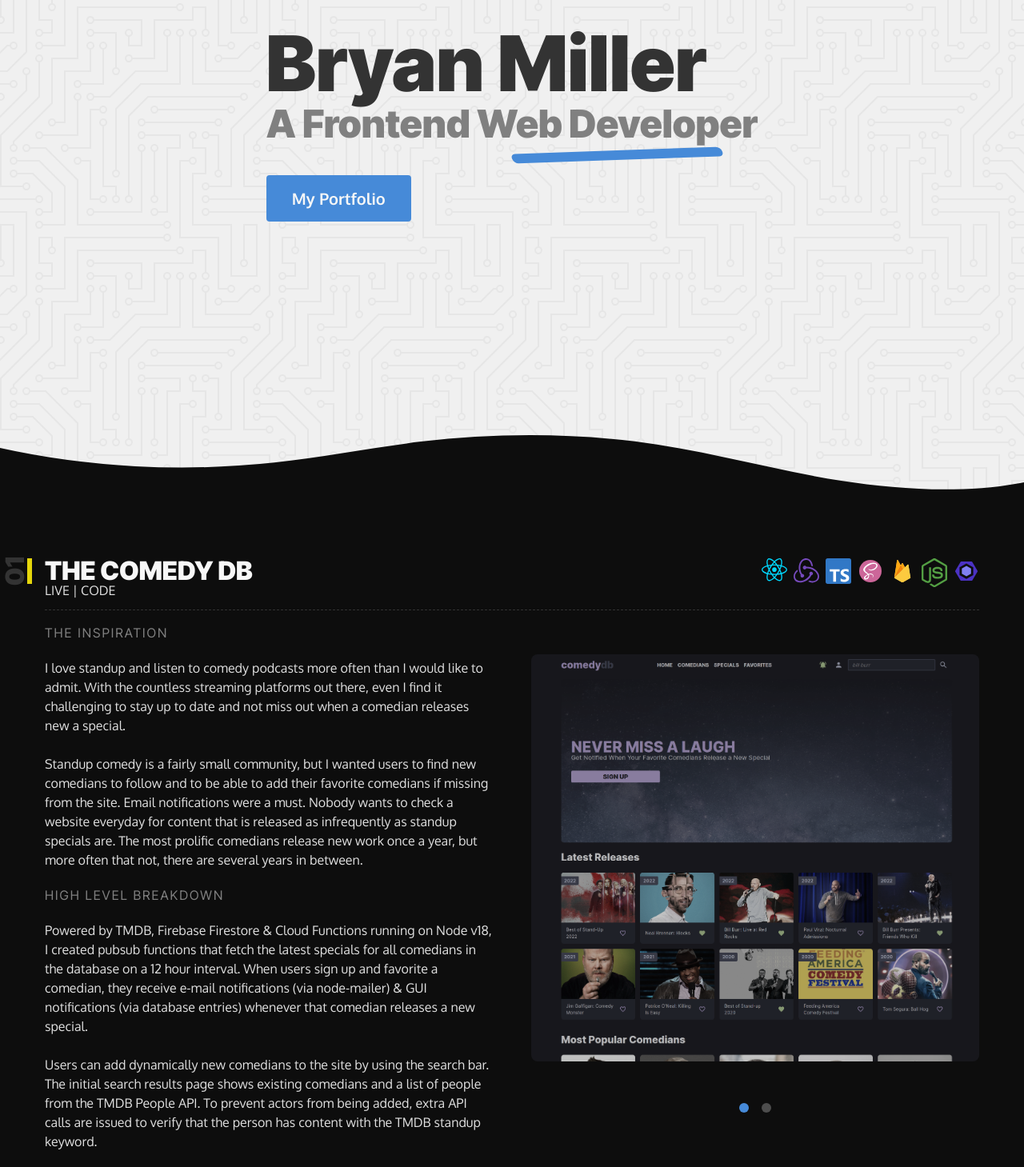
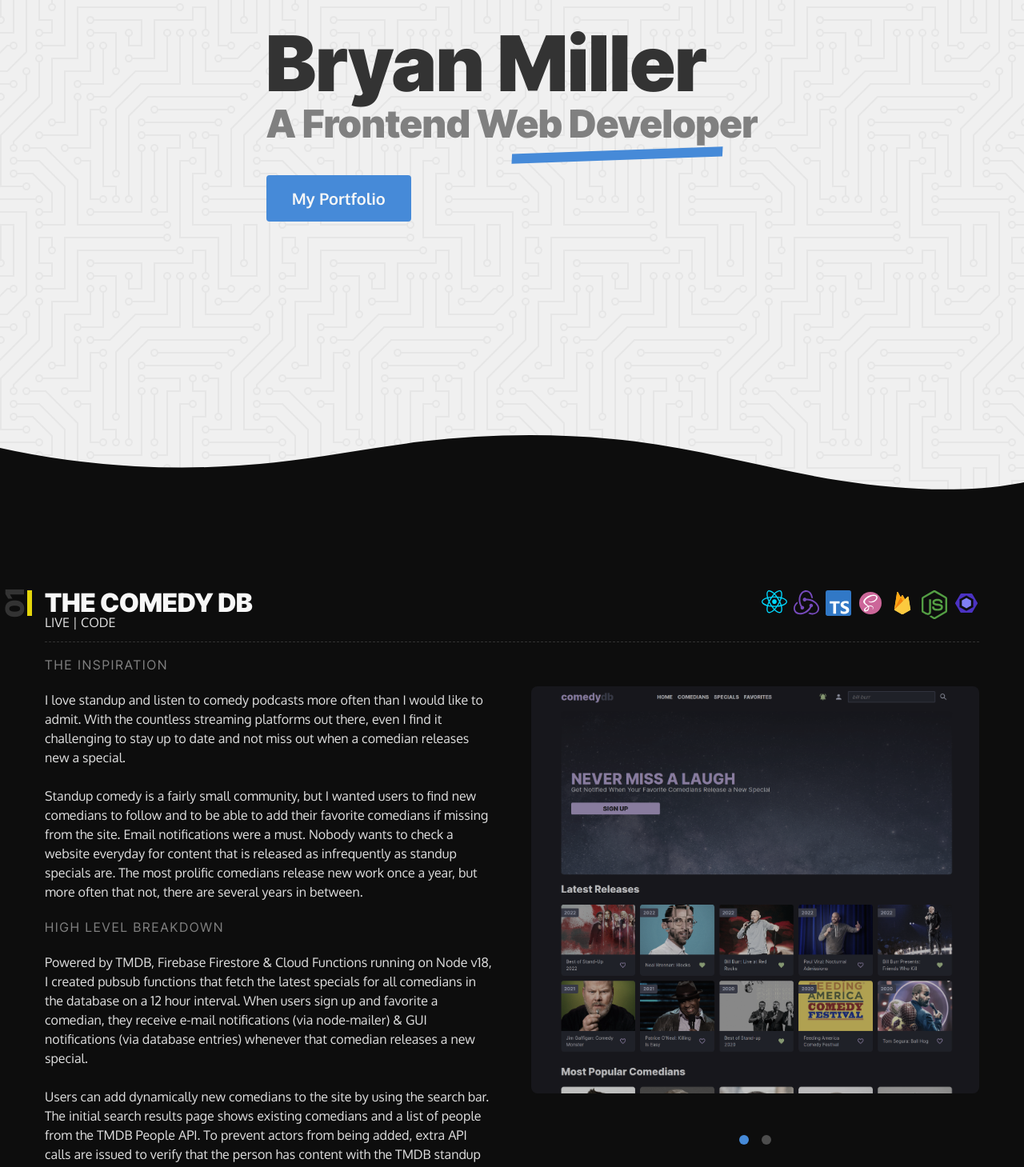
Before and after one commit to bmilcs/bmilcs.github.io, a React (Vite) app: page / in a window 1280 px wide. Shown: the part 280-1739 px from the top of the page at 80% size. Built offline with nearby package versions, Linux system fonts and the light colour scheme.

Commit message:
Fix global styles & minor issues

```diff
--- a/src/components/about/About.scss
+++ b/src/components/about/About.scss
@@ -1,12 +1,18 @@
 .about {
   color: var(--clr-neutral-900);
-
   background-color: var(--clr-about-bg);
+  padding-top: var(--section-vertical-padding);
+  padding-bottom: calc(var(--section-vertical-padding) * 1.5);
 
   &__content {
     display: grid;
     gap: 2rem;
     margin-bottom: 2rem;
+
+    h2 {
+      text-transform: uppercase;
+      font-size: 2rem;
+    }
 
     p {
       line-height: 1.5;
--- a/src/components/about/About.tsx
+++ b/src/components/about/About.tsx
@@ -3,14 +3,15 @@ import './About.scss';
 function About() {
   return (
     <section className='about' id='about'>
-      <div className='column full_height centered_grid'>
+      <div className='column centered_grid'>
         <div className='about__content'>
           <h2>About Me</h2>
           <p>
             Hi! My name is Bryan and I love building things both on and offline. My interest in
             programming began in elementary school: kicking America Online users offline with Visual
             Basic. In high school, Adobe Photoshop, HTML & CSS caught my interest. Before long, I
-            was responsible for 5 local band web sites and eventually took on a few small clients.
+            was responsible for 5 local band web sites and eventually took on a few small paying
+            clients.
           </p>
 
           <p>
--- a/src/components/carousel/Carousel.scss
+++ b/src/components/carousel/Carousel.scss
@@ -68,6 +68,10 @@
       &:hover {
         transform: scale(1.25);
       }
+
+      &:focus {
+        outline: 2px solid var(--clr-neutral-100);
+      }
     }
   }
 }
--- a/src/components/hero/Hero.scss
+++ b/src/components/hero/Hero.scss
@@ -33,14 +33,17 @@
         &:before {
           content: '';
           position: absolute;
+
+          bottom: max(calc(-4px - 1.2vw), -16px);
+          right: 12.5%;
+
           height: min(1.5vw, 12px);
+          width: 75%;
+
           background-color: var(--clr-primary-100);
-          width: 75%;
-          bottom: max(calc(-4px - 1.2vw), -16px);
-          // bottom: -14px;
-          right: 12.5%;
-          transform: rotate(-2deg) skew(20deg);
-          border-radius: 100vh;
+
+          transform: rotate(-2deg) skew(-5deg);
+          animation: pulseScale 1s infinite ease-in-out;
         }
       }
     }
@@ -81,3 +84,17 @@
     opacity: 1;
   }
 }
+
+@keyframes pulseScale {
+  0% {
+    transform: scale(1) rotate(-2deg) skew(-5deg);
+  }
+
+  50% {
+    transform: scale(1.045) rotate(-2deg) skew(-5deg);
+  }
+
+  100% {
+    transform: scale(1) rotate(-2deg) skew(-5deg);
+  }
+}
--- a/src/components/portfolio/Portfolio.scss
+++ b/src/components/portfolio/Portfolio.scss
@@ -4,8 +4,8 @@
   display: grid;
   place-items: center;
 
-  padding-top: 5vh;
-  padding-bottom: 10vh;
+  padding-top: var(--section-vertical-padding);
+  padding-bottom: calc(var(--section-vertical-padding) * 2);
 
   background: var(--clr-portfolio-bg);
   color: var(--clr-neutral-200);
--- a/src/components/project/Project.tsx
+++ b/src/components/project/Project.tsx
@@ -32,11 +32,19 @@ function Project({ data, number }: TProps) {
           {data.links ? (
             <>
               <h3 className='project__title' data-project-number={paddedNumber}>
-                <a href={data.links.live}>{data.title}</a>
+                <a href={data.links.live} target='_blank' rel='noreferrer'>
+                  {data.title}
+                </a>
               </h3>
 
               <div className='project__links'>
-                <a href={data.links.live}>LIVE</a> | <a href={data.links.repo}>CODE</a>
+                <a href={data.links.live} target='_blank' rel='noreferrer'>
+                  LIVE
+                </a>{' '}
+                |{' '}
+                <a href={data.links.repo} target='_blank' rel='noreferrer'>
+                  CODE
+                </a>
               </div>
             </>
           ) : (
--- a/src/index.scss
+++ b/src/index.scss
@@ -16,6 +16,7 @@
   --clr-neutral-700: hsla(0, 0%, 30%, 1);
   --clr-neutral-600: hsla(0, 0%, 40%, 1);
   --clr-neutral-500: hsla(0, 0%, 50%, 1);
+  --clr-neutral-450: hsla(0, 0%, 70%, 1);
   --clr-neutral-400: hsla(0, 0%, 80%, 1);
   --clr-neutral-300: hsla(0, 0%, 88%, 1);
   --clr-neutral-200: hsla(0, 0%, 93%, 1);
@@ -25,11 +26,15 @@
   --clr-primary-100: hsl(212, 65%, 56%, 1);
   --clr-primary-200: hsl(212, 65%, 66%, 1);
   --clr-accent-100: hsl(56, 91%, 47%);
+  --clr-red-100: rgb(230, 71, 59);
+  --clr-green-100: #1fac71;
 
+  --clr-error: var(--clr-red-100);
+  --clr-success: var(--clr-green-100);
   --clr-portfolio-bg: var(--clr-neutral-900);
   --clr-about-bg: var(--clr-neutral-300);
 
-  --box-shadow-100: 0px 3px 8px var(--clr-neutral-100-t);
+  --box-shadow-100: 0px 0px 13px 3px var(--clr-neutral-900-t);
   --box-shadow-900: 0px 0px 8px 8px var(--clr-neutral-900);
   --box-shadow-900-inner: inset 0px 0px 69px 11px var(--clr-neutral-100);
 
@@ -41,6 +46,11 @@
   --border-radius-400: 16px;
 
   --transition-short: 0.25s;
+
+  --fs-responsive-baseline: clamp(0.9rem, 2vw, 1rem);
+  --fs-responsive-small: calc(calc(--fs-responsive-baseline) * 0.9);
+
+  --section-vertical-padding: min(10vw, 10vh);
 }
 
 h1,
@@ -127,3 +137,10 @@ a:visited {
     outline: var(--a11y-outline);
   }
 }
+
+p,
+input,
+label,
+textarea {
+  font-size: var(--fs-responsive-baseline);
+}
```
